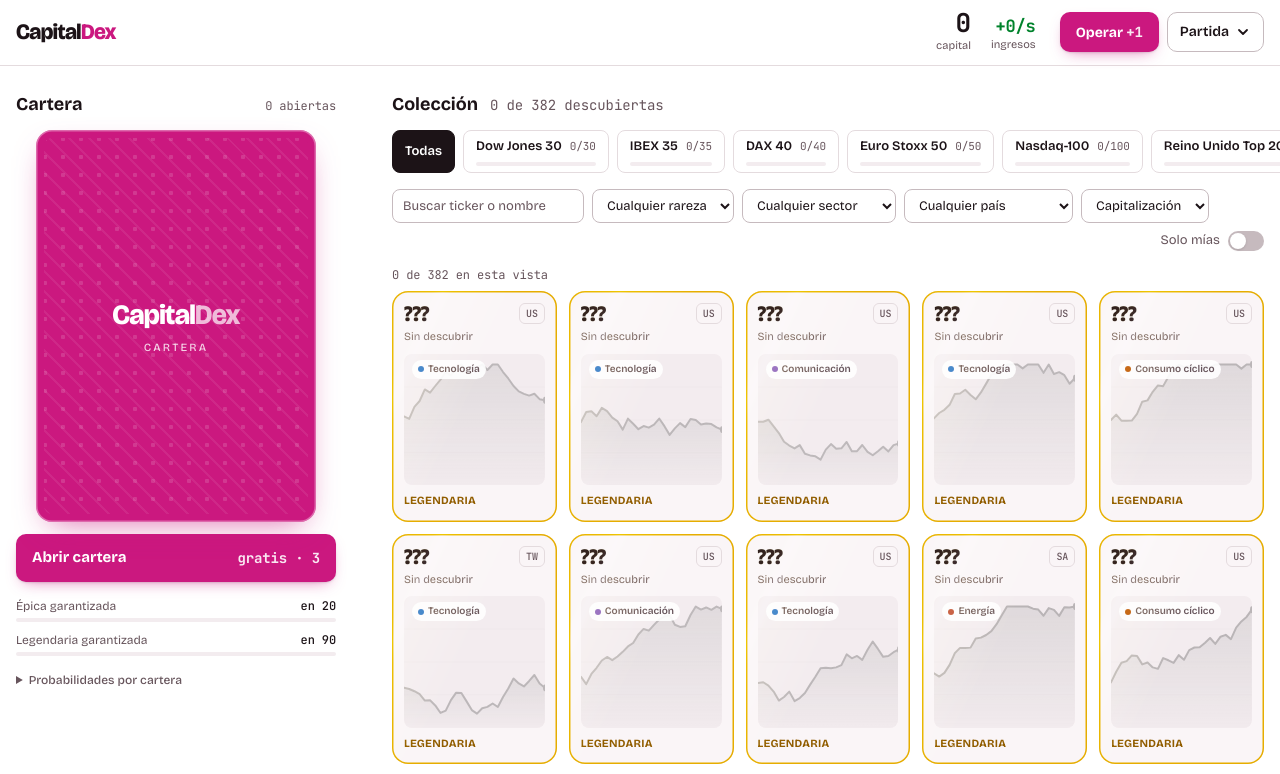
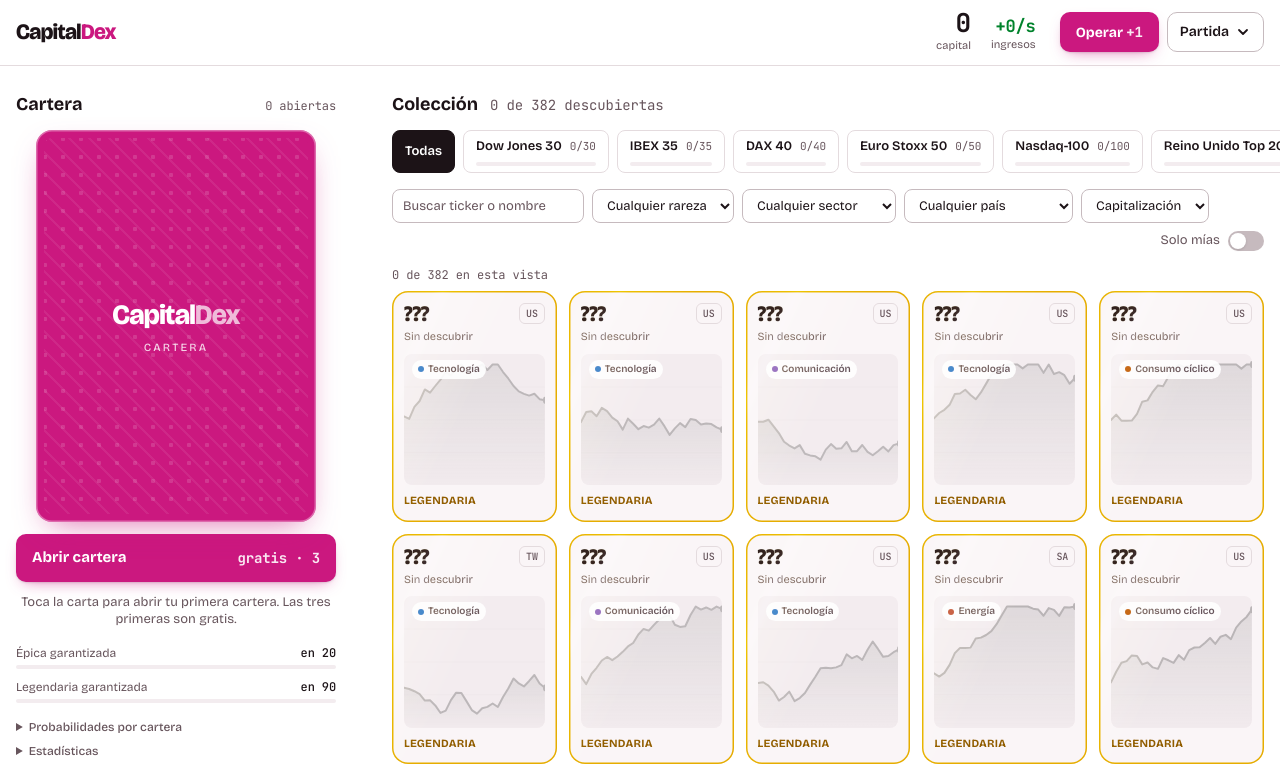
Before and after one commit to dvmp3r/capitaldex, a React (Vite) app: page / in a window 1280 px wide. Shown: the top 774 px of the page. Built offline with nearby package versions, Linux system fonts and the light colour scheme.

Commit message:
f1: estadísticas, pistas de las primeras carteras y revelado legendario
Co-Authored-By: Claude Fable 5.1 <noreply@anthropic.com>

```diff
--- a/src/components/GachaPanel.tsx
+++ b/src/components/GachaPanel.tsx
@@ -1,9 +1,9 @@
 import { useState } from "react";
 import { FREE_PULLS, GACHA_ODDS, PITY_EPIC, PITY_LEGENDARY } from "../game/balance";
-import { fmtCapital, fmtPct } from "../game/format";
+import { fmtCapital, fmtDuration, fmtPct } from "../game/format";
 import { pullCost } from "../game/gacha";
 import { RARITY_LABEL } from "../game/rarity";
-import { RARITIES } from "../game/types";
+import { RARITIES, type Rarity } from "../game/types";
 import { useGame } from "../store/gameStore";
 import { CompanyCard, RARITY_INK } from "./CompanyCard";
 
@@ -17,6 +17,7 @@ export function GachaPanel() {
   const cost = pullCost(gacha.pulls);
   const freeLeft = Math.max(0, FREE_PULLS - gacha.pulls);
   const canAfford = capital >= cost;
+  const legendary = lastPull?.rarity === "legendaria";
 
   const onOpen = () => {
     if (openPack()) setRevealKey((k) => k + 1);
@@ -30,9 +31,9 @@ export function GachaPanel() {
       </div>
 
       {/* La carta: dorso antes de abrir, volteo al abrir. */}
-      <div className="flip-scene mx-auto mt-3 w-full max-w-[280px]">
+      <div className="flip-scene relative mx-auto mt-3 w-full max-w-[280px]" data-legendary={legendary ? "true" : undefined}>
         {lastPull ? (
-          <div key={revealKey} className="flip-inner">
+          <div key={revealKey} className={`flip-inner ${legendary ? "is-legendary" : ""}`}>
             <div className="flip-face">
               <CompanyCard company={lastPull.company} shares={lastPull.shares} size="lg" />
             </div>
@@ -49,11 +50,14 @@ export function GachaPanel() {
 
       {lastPull && (
         <p key={`msg-${revealKey}`} className="rise mt-3 text-center text-sm">
-          {lastPull.isNew ? (
+          {legendary ? (
+            <span className="font-bold text-legendaria-ink">¡Legendaria!</span>
+          ) : lastPull.isNew ? (
             <span className="font-bold text-brand">Nueva empresa</span>
           ) : (
             <span className="font-semibold">+1 acción <span className="num text-muted">({lastPull.shares} en total)</span></span>
           )}
+          {legendary && lastPull.isNew && <span className="ml-2 text-muted">nueva en tu colección</span>}
           {lastPull.pity && <span className="ml-2 rounded-full bg-surface-2 px-2 py-0.5 text-[11px] text-muted">garantizada</span>}
         </p>
       )}
@@ -64,6 +68,8 @@ export function GachaPanel() {
           {freeLeft > 0 ? `gratis · ${freeLeft}` : canAfford ? fmtCapital(cost) : `faltan ${fmtCapital(cost - capital)}`}
         </span>
       </button>
+
+      <Hint pulls={gacha.pulls} canAfford={canAfford} lastRarity={lastPull?.rarity} />
 
       <div className="mt-4 space-y-2.5">
         <Pity label="Épica garantizada" left={PITY_EPIC - gacha.sinceEpic} total={PITY_EPIC} color="var(--color-epica)" />
@@ -84,7 +90,58 @@ export function GachaPanel() {
           Misma probabilidad para todas las empresas de una rareza. Las carteras solo se abren con capital del juego.
         </p>
       </details>
+
+      <StatsPanel />
     </section>
+  );
+}
+
+/** Pistas de las primeras tiradas. Desaparecen solas cuando ya no hacen falta. */
+function Hint({ pulls, canAfford, lastRarity }: { pulls: number; canAfford: boolean; lastRarity?: Rarity }) {
+  let text: string | null = null;
+  if (pulls === 0) text = "Toca la carta para abrir tu primera cartera. Las tres primeras son gratis.";
+  else if (pulls === 1) text = "Cada empresa genera capital por segundo. Las grandes producen más.";
+  else if (pulls === 2) text = "Si te sale una empresa repetida ganas una acción más: sus ingresos se multiplican.";
+  else if (pulls === FREE_PULLS) text = "A partir de ahora cada cartera cuesta capital. Operar te da cinco segundos de ingresos al instante.";
+  else if (pulls < 8 && !canAfford) text = "Mientras ahorras, mira en la colección qué índices te faltan: completarlos multiplica tus ingresos.";
+  else if (lastRarity === "epica" && pulls < 30) text = "Una épica. Las de más de 350 000 M $ son las que más producen después de las legendarias.";
+  if (!text) return null;
+  return <p className="rise mt-3 text-center text-[13px] leading-snug text-muted [text-wrap:pretty]">{text}</p>;
+}
+
+function StatsPanel() {
+  const stats = useGame((s) => s.stats);
+  const gacha = useGame((s) => s.gacha);
+  const holdings = useGame((s) => s.holdings);
+  const totalEarned = useGame((s) => s.totalEarned);
+  const companies = Object.keys(holdings).length;
+  const shares = Object.values(holdings).reduce((n, h) => n + h.shares, 0);
+  const best = stats.bestRarityRank >= 0 ? RARITY_LABEL[RARITIES[stats.bestRarityRank]] : "–";
+  const since = new Date(stats.startedAt).toLocaleDateString("es-ES", { day: "numeric", month: "short", year: "numeric" });
+
+  const rows: [string, string][] = [
+    ["Carteras abiertas", String(gacha.pulls)],
+    ["Empresas distintas", String(companies)],
+    ["Acciones en total", String(shares)],
+    ["Capital generado", fmtCapital(totalEarned)],
+    ["Veces que has operado", String(stats.clicks)],
+    ["Tiempo jugado", fmtDuration(stats.playSeconds)],
+    ["Mejor rareza", best],
+    ["Jugando desde", since],
+  ];
+
+  return (
+    <details className="mt-2 text-xs text-muted">
+      <summary className="cursor-pointer select-none font-medium hover:text-ink">Estadísticas</summary>
+      <dl className="mt-2 grid grid-cols-[1fr_auto] gap-x-3 gap-y-1">
+        {rows.map(([k, v]) => (
+          <div key={k} className="contents">
+            <dt>{k}</dt>
+            <dd className="num text-right font-medium text-ink">{v}</dd>
+          </div>
+        ))}
+      </dl>
+    </details>
   );
 }
 
--- a/src/index.css
+++ b/src/index.css
@@ -95,7 +95,7 @@ h1, h2, h3 { text-wrap: balance; }
 }
 
 /* ---------- Cartera: dorso y volteo ---------- */
-.flip-scene { perspective: 1200px; }
+.flip-scene { perspective: 1200px; isolation: isolate; }
 .flip-inner {
   position: relative;
   transform-style: preserve-3d;
@@ -108,6 +108,24 @@ h1, h2, h3 { text-wrap: balance; }
   0%   { transform: rotateY(180deg) scale(0.96); }
   45%  { transform: rotateY(180deg) scale(1.02); }
   100% { transform: rotateY(0deg) scale(1); }
+}
+
+/* Variante legendaria: resplandor dorado que se expande detrás de la carta y volteo más lento. */
+.flip-scene[data-legendary="true"]::before {
+  content: "";
+  position: absolute;
+  inset: -12%;
+  border-radius: 50%;
+  background: radial-gradient(closest-side, oklch(0.85 0.17 90 / 0.75), oklch(0.85 0.17 90 / 0.25) 55%, transparent 75%);
+  animation: burst 1.6s var(--ease-out-quint) both;
+  pointer-events: none;
+  z-index: -1;
+}
+.flip-inner.is-legendary { animation-duration: 1000ms; }
+@keyframes burst {
+  0%   { transform: scale(0.3); opacity: 0; }
+  35%  { transform: scale(1.15); opacity: 1; }
+  100% { transform: scale(1.35); opacity: 0; }
 }
 
 .card-back {
@@ -178,6 +196,8 @@ h1, h2, h3 { text-wrap: balance; }
 @media (prefers-reduced-motion: reduce) {
   .flip-inner { animation: flip-fade 250ms ease-out both; }
   .card[data-rarity="legendaria"]::after { animation: none; opacity: 0.35; }
+  .flip-scene[data-legendary="true"]::before { animation: burst-fade 600ms ease-out both; }
+  @keyframes burst-fade { 0% { opacity: 0.8; transform: scale(1.2); } 100% { opacity: 0; transform: scale(1.2); } }
   .rise { animation: rise-fade 200ms ease-out both; }
   .card-back-ready:hover, .card-interactive:hover { transform: none; }
   @keyframes flip-fade { from { opacity: 0; } to { opacity: 1; } }
```
Also changed, not shown: 1 other file (tests, documents, lock files or other folders).
